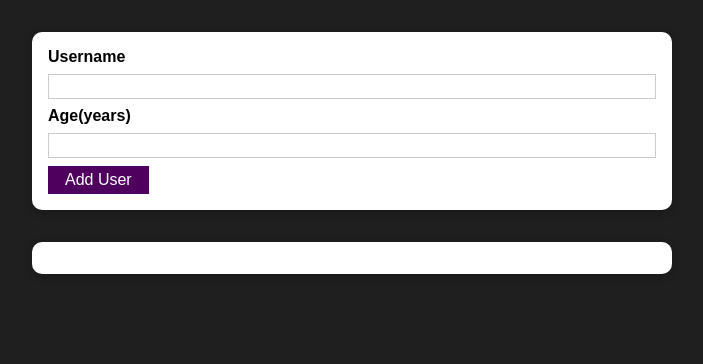
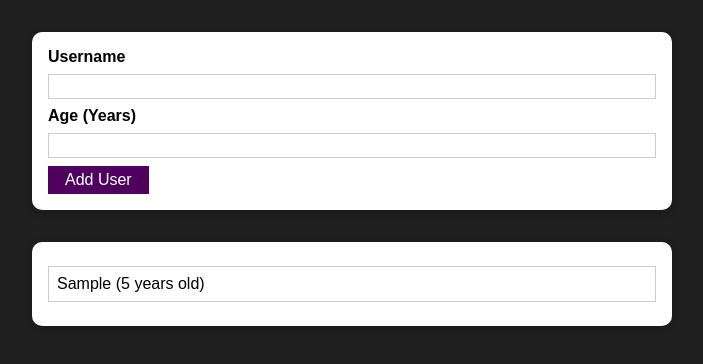
Before and after one commit to mashu2n/User-Input, a React (Create React App) app: page / in a window 1280 px wide. Both pictures are taken after typing "Sample", "5" into the empty fields and a click on the button "Add User". Shown: the top 364 px of the page, without its empty margins (288-991 px from the left). Built offline with nearby package versions, Linux system fonts and the light colour scheme.

Commit message:
managing list of Users through state

```diff
--- a/src/App.js
+++ b/src/App.js
@@ -1,13 +1,24 @@
-import React from "react";
+import React, { useState } from "react";
 
 import AddUser from "./Components/Users/AddUser";
 import UsersList from "./Components/Users/UsersList";
 
 function App() {
+  const [usersList, setUsersList] = useState([]);
+
+  const addUserHandler = (uName, uAge) => {
+    setUsersList((prevUsersList) => {
+      return [
+        ...prevUsersList,
+        { name: uName, age: uAge, id: Math.random().toString() },
+      ];
+    });
+  };
+
   return (
     <div>
-      <AddUser />
-      <UsersList users={[]} />
+      <AddUser onAddUser={addUserHandler} />
+      <UsersList users={usersList} />
     </div>
   );
 }
--- a/src/Components/Users/AddUser.js
+++ b/src/Components/Users/AddUser.js
@@ -4,23 +4,19 @@ import Card from "../UI/Card";
 import Button from "../UI/Button";
 import classes from "./AddUser.module.css";
 
-// Fetching user input
 const AddUser = (props) => {
   const [enteredUsername, setEnteredUsername] = useState("");
   const [enteredAge, setEnteredAge] = useState("");
 
-  const AddUserHandler = (event) => {
+  const addUserHandler = (event) => {
     event.preventDefault();
-
-    // validating
     if (enteredUsername.trim().length === 0 || enteredAge.trim().length === 0) {
       return;
     }
     if (+enteredAge < 1) {
       return;
     }
-    console.log(enteredUsername, enteredAge);
-    // resetting UI
+    props.onAddUser(enteredUsername, enteredAge);
     setEnteredUsername("");
     setEnteredAge("");
   };
@@ -35,18 +31,18 @@ const AddUser = (props) => {
 
   return (
     <Card className={classes.input}>
-      <form onSubmit={AddUserHandler}>
+      <form onSubmit={addUserHandler}>
         <label htmlFor="username">Username</label>
         <input
-          input="username"
-          type={"text"}
+          id="username"
+          type="text"
           value={enteredUsername}
           onChange={usernameChangeHandler}
         />
-        <label htmlFor="age">Age(years)</label>
+        <label htmlFor="age">Age (Years)</label>
         <input
-          input="age"
-          type={"number"}
+          id="age"
+          type="number"
           value={enteredAge}
           onChange={ageChangeHandler}
         />
--- a/src/Components/Users/UsersList.js
+++ b/src/Components/Users/UsersList.js
@@ -8,7 +8,7 @@ const UsersList = (props) => {
     <Card className={classes.users}>
       <ul>
         {props.users.map((user) => (
-          <li>
+          <li key={user.id}>
             {user.name} ({user.age} years old)
           </li>
         ))}
```
Also changed, not shown: 1 other file (tests, documents, lock files or other folders).
